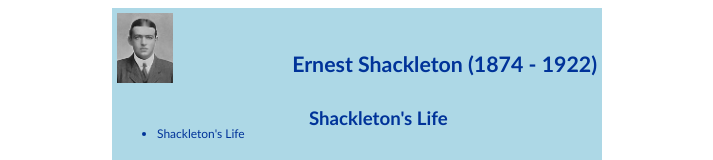
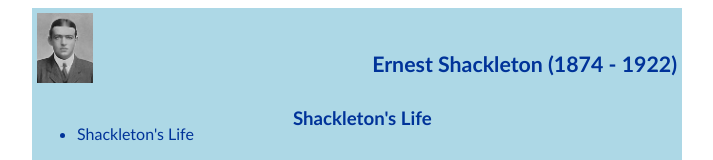
Before and after one commit to Jason-io/Jason-io.github.io, a plain HTML site: page index.html in a window 1280 px wide. Shown: the top 160 px of the page, without its empty margins (283-996 px from the left). Drawn offline with Linux system fonts and the light colour scheme.

Commit message:
Update style.css

```diff
--- a/styles/style.css
+++ b/styles/style.css
@@ -1,9 +1,10 @@
-body {color:#003399;font-size:12;font-family:Candara,Ariel}
+body {font-size:12pt; color:#003399; font-family: Candara, Arial}
+h2 {font-size:16pt}
 h3 {font-size:14pt}
-h2 {font-size:16pt}
 
-#wrapper {background-color:#ADD8E6;margin:auto; width:40em; padding:5px}
-#header {height:75px; border-bottom:2pxdotted#B2BCC6}
+#wrapper{margin:auto; width:40em; background-color:#ADD8E6; padding:5px}
+
+#header{height:75px; border-bottom:2pxdotted#B2BCC6}
 #header h2{padding-top:20px; float:right}
 #header img{height:70px; float:left; padding-right:10px}
 #nav {float:left; width:16em}
```
